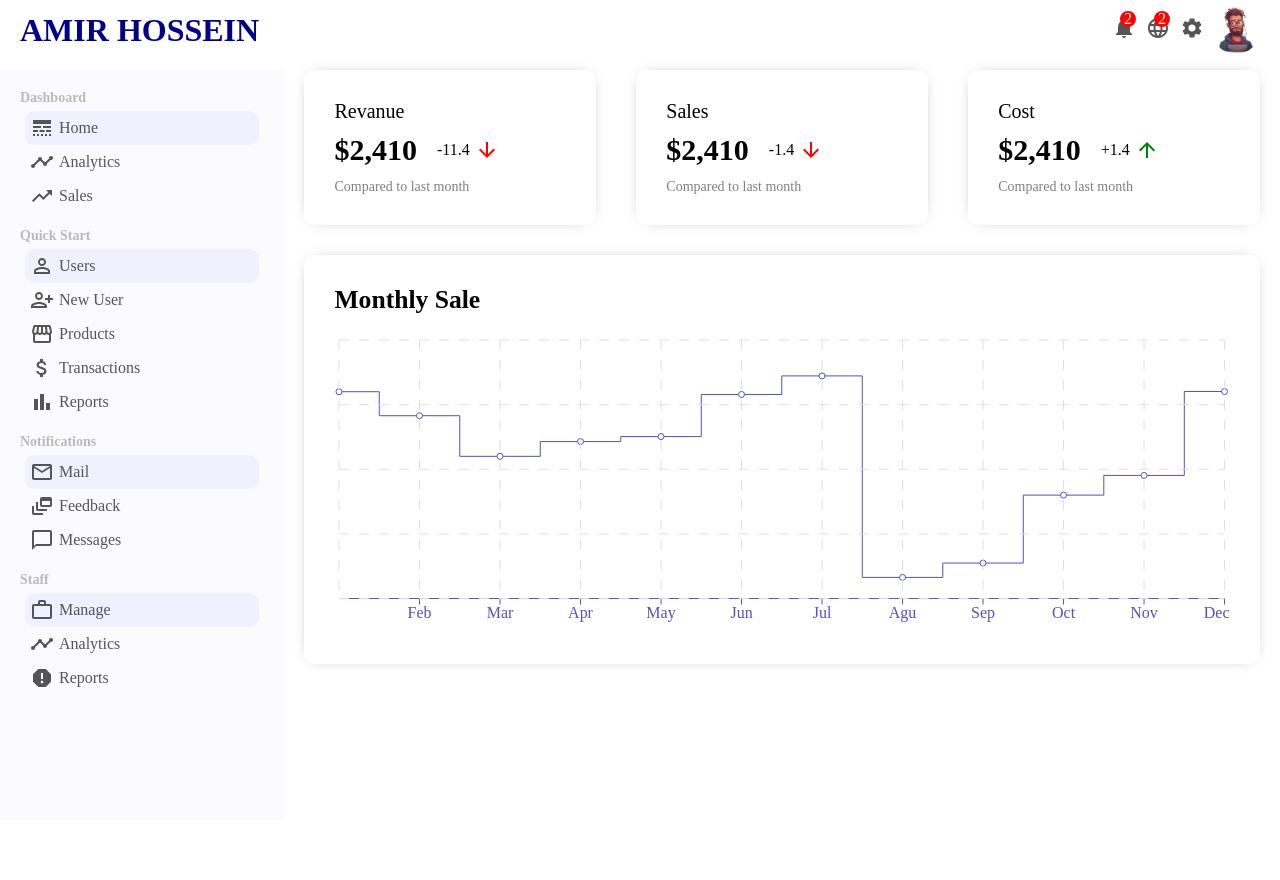
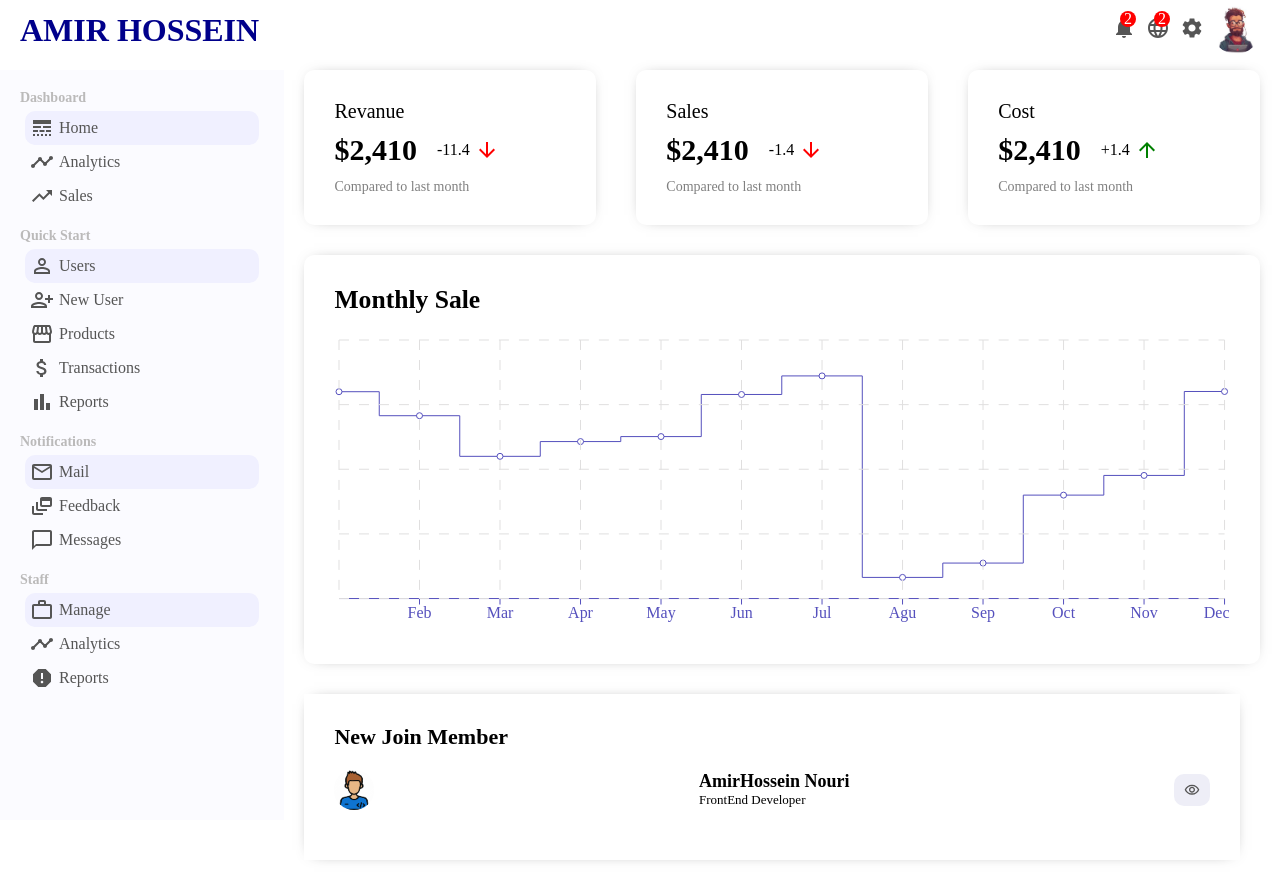
Before and after one commit to AmirNouri-dev/CMS-Project-reactjs, a React (Vite) app: page / in a window 1280 px wide. Before the commit the page ends 820 px from the top, so only its background shows below. Built offline with nearby package versions, Linux system fonts and the light colour scheme.

Commit message:
styling widgetSm component

```diff
--- a/src/components/widgetSm/WidgetSm.css
+++ b/src/components/widgetSm/WidgetSm.css
@@ -0,0 +1,60 @@
+.widgetSm {
+  flex: 1;
+  padding: 30px;
+  margin-right: 20px;
+  box-shadow: 0 0 15px -10px rgba(0, 0, 0, 0.75);
+}
+.widgetSm_title {
+  font-size: 22px;
+  font-weight: 600;
+}
+.widgetSm_List {
+  margin: 0;
+  padding: 0;
+  list-style: none;
+}
+.widgetSm_list-item {
+  display: flex;
+  justify-content: space-between;
+  align-items: center;
+  margin: 20px 0;
+}
+.widgetSm_list-item_image {
+  width: 40px;
+  height: 40px;
+  border-radius: 50%;
+  -webkit-border-radius: 50%;
+  -moz-border-radius: 50%;
+  -ms-border-radius: 50%;
+  -o-border-radius: 50%;
+  object-fit: cover;
+}
+.widgetSm_list-item_user {
+  display: flex;
+  flex-direction: column;
+}
+.widgetSm_list-item_user-name {
+  font-weight: 600;
+  font-size: 18px;
+}
+.widgetSm_list-item_user-title {
+  font-weight: 300;
+  font-size: 13px;
+}
+.widgetSm_list-item-btn {
+  display: flex;
+  align-items: center;
+  border: none;
+  cursor: pointer;
+  color: #555;
+  background-color: #eeeef7;
+  padding: 8px 10px;
+  border-radius: 10px;
+  -webkit-border-radius: 10px;
+  -moz-border-radius: 10px;
+  -ms-border-radius: 10px;
+  -o-border-radius: 10px;
+}
+.widgetSm_list-item-btn_icon {
+  font-size: 16px !important;
+}
--- a/src/components/widgetSm/WidgetSm.jsx
+++ b/src/components/widgetSm/WidgetSm.jsx
@@ -4,7 +4,7 @@ import VisibilityOutlinedIcon from "@mui/icons-material/VisibilityOutlined";
 export default function WidgetSm() {
   return (
     <div className="widgetSm">
-      <span className="widgetSm_title"></span>
+      <span className="widgetSm_title">New Join Member</span>
       <ul className="widgetSm_List">
         <li className="widgetSm_list-item">
           <img
--- a/src/pages/home/Home.css
+++ b/src/pages/home/Home.css
@@ -1,3 +1,7 @@
 .home {
   flex: 3.5;
 }
+.home_widgets {
+  display: flex;
+  margin: 20px;
+}
--- a/src/pages/home/Home.jsx
+++ b/src/pages/home/Home.jsx
@@ -2,6 +2,7 @@ import React from "react";
 import Features from "../../components/features/Features";
 import Chart from "../../components/chart/Chart";
 import xAxisData from "./../../datas";
+import WidgetSm from "../../components/widgetSm/WidgetSm";
 
 import "./Home.css";
 export default function Home() {
@@ -9,6 +10,9 @@ export default function Home() {
     <div className="home">
       <Features />
       <Chart grid title="Monthly Sale" data={xAxisData} dataKey="sale" />
+      <div className="home_widgets">
+        <WidgetSm />
+      </div>
     </div>
   );
 }
```
